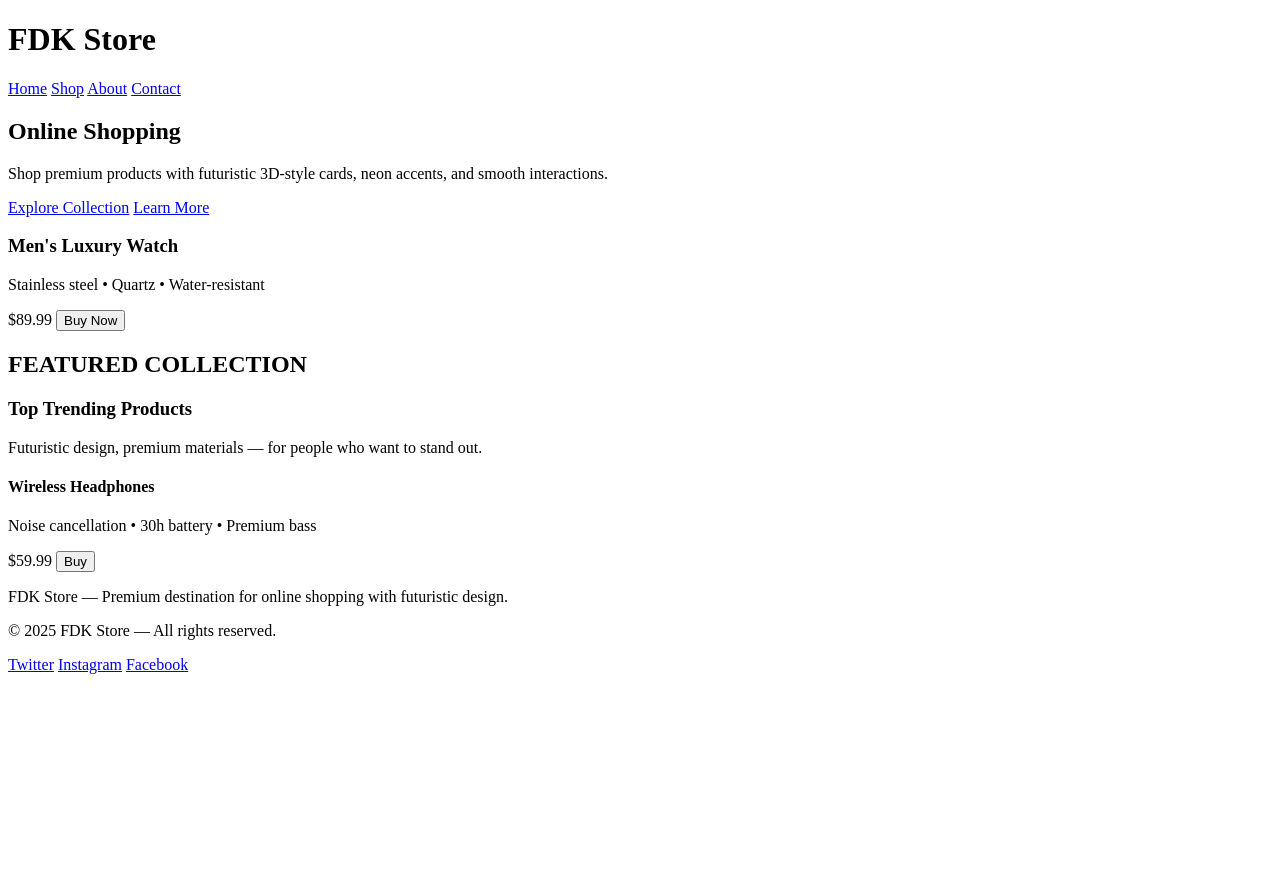
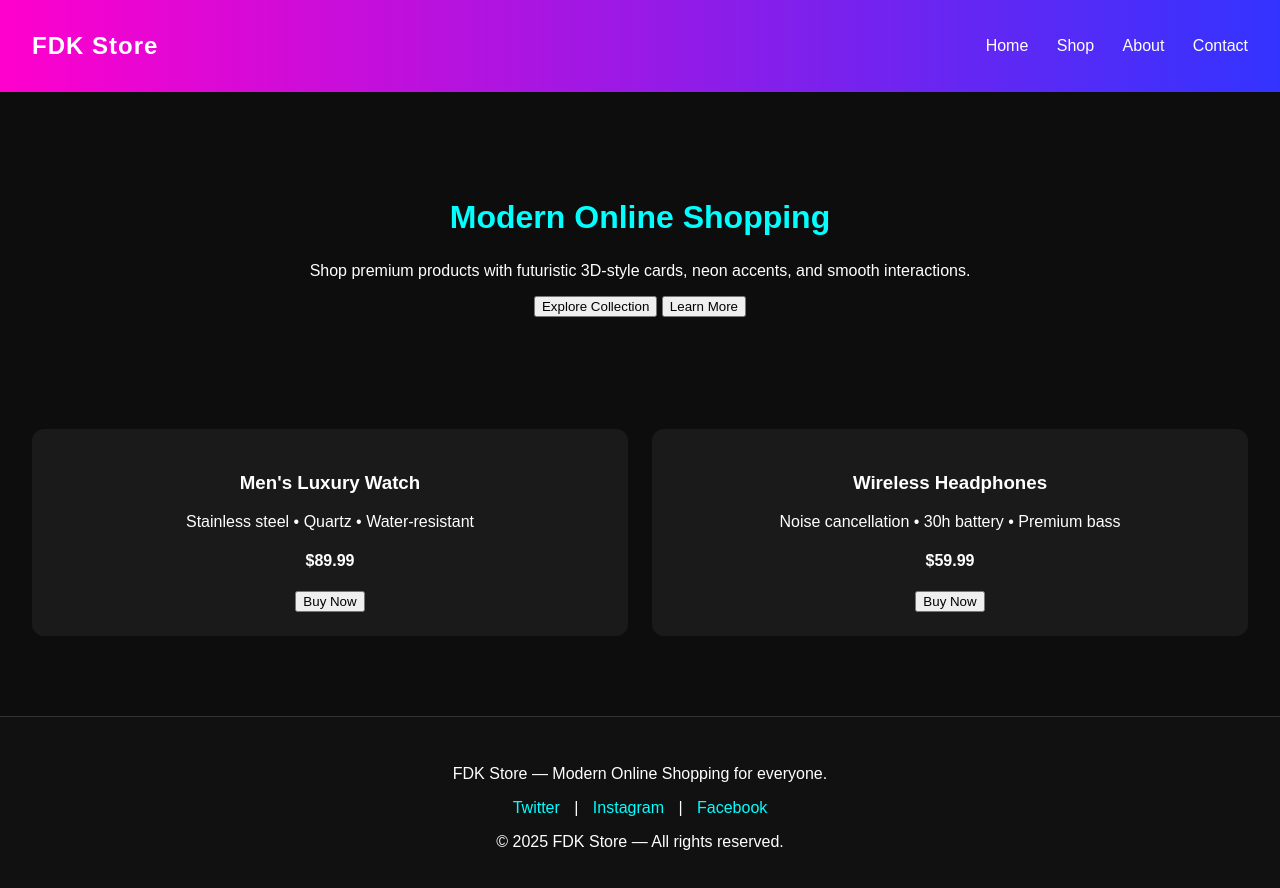
Before and after one commit to fawadkhan404/FDK-STORE-, a plain HTML site: page index.html in a window 1280 px wide. Before the commit the page ends 800 px from the top, so only its background shows below. Drawn offline with Linux system fonts and the light colour scheme.

Commit message:
Update index.html

```diff
--- a/index.html
+++ b/index.html
@@ -3,53 +3,93 @@
 <head>
   <meta charset="UTF-8" />
   <meta name="viewport" content="width=device-width, initial-scale=1.0" />
-  <title>FDK Store | Online Shopping</title>
+  <title>FDK Store | Modern Online Shopping</title>
 
-  <!-- ✅ SEO Meta Tags -->
-  <meta name="description" content="FDK Store — Online Shopping for premium watches, electronics, and fashion. Experience futuristic 3D-style design, neon themes, and trusted delivery in Pakistan." />
-  <meta name="keywords" content="FDK Store, online shopping Pakistan, 3D store, eCommerce, watches, electronics, fashion, futuristic design" />
-  <meta name="author" content="FDK Store Official" />
+  <!-- 🔹 SEO Meta Tags -->
+  <meta name="description" content="FDK Store – Modern Online Shopping for premium products with futuristic design and smooth experience." />
+  <meta name="keywords" content="FDK Store, online shopping, e-commerce, Pakistan, modern store, buy online, premium products" />
+  <meta name="author" content="Fawad Khan" />
+  <meta name="robots" content="index, follow" />
 
-  <!-- ✅ Open Graph / Facebook -->
-  <meta property="og:title" content="FDK Store | Online Shopping" />
-  <meta property="og:description" content="Shop premium watches, electronics, and more with futuristic 3D-style design and neon accents." />
-  <meta property="og:image" content="https://fdkstore.vercel.app/cover.jpg" />
+  <!-- 🔹 Open Graph / Social Media -->
+  <meta property="og:title" content="FDK Store | Modern Online Shopping" />
+  <meta property="og:description" content="Shop premium products with futuristic 3D cards, smooth transitions, and modern shopping design." />
   <meta property="og:url" content="https://fdkstore.vercel.app" />
   <meta property="og:type" content="website" />
+  <meta property="og:image" content="https://fdkstore.vercel.app/thumbnail.jpg" />
 
-  <!-- ✅ Twitter -->
-  <meta name="twitter:card" content="summary_large_image" />
-  <meta name="twitter:title" content="FDK Store | Online Shopping" />
-  <meta name="twitter:description" content="Shop premium products with futuristic design and smooth 3D-style cards." />
-  <meta name="twitter:image" content="https://fdkstore.vercel.app/cover.jpg" />
+  <!-- 🔹 Favicon -->
+  <link rel="icon" href="https://fdkstore.vercel.app/favicon.ico" />
 
-  <!-- ✅ Structured Data for Google -->
-  <script type="application/ld+json">
-  {
-    "@context": "https://schema.org",
-    "@type": "Store",
-    "name": "FDK Store",
-    "url": "https://fdkstore.vercel.app",
-    "logo": "https://fdkstore.vercel.app/logo.png",
-    "sameAs": [
-      "https://twitter.com/fdkstore",
-      "https://www.instagram.com/fdkstore",
-      "https://facebook.com/fdkstore"
-    ],
-    "description": "Online shopping for premium watches, electronics, and futuristic 3D-style products.",
-    "address": {
-      "@type": "PostalAddress",
-      "addressCountry": "PK"
+  <!-- 🔹 Canonical -->
+  <link rel="canonical" href="https://fdkstore.vercel.app" />
+
+  <!-- 🔹 Styles -->
+  <style>
+    body {
+      margin: 0;
+      font-family: "Poppins", sans-serif;
+      background-color: #0d0d0d;
+      color: #fff;
     }
-  }
-  </script>
-
-  <link rel="stylesheet" href="style.css" />
-  <link rel="icon" href="/favicon.ico" type="image/x-icon" />
+    header {
+      background: linear-gradient(90deg, #ff00cc, #3333ff);
+      padding: 1rem 2rem;
+      display: flex;
+      justify-content: space-between;
+      align-items: center;
+    }
+    header h1 {
+      font-size: 1.5rem;
+      letter-spacing: 1px;
+    }
+    nav a {
+      color: white;
+      margin-left: 1.5rem;
+      text-decoration: none;
+      font-weight: 500;
+    }
+    .hero {
+      text-align: center;
+      padding: 5rem 2rem;
+    }
+    .hero h2 {
+      font-size: 2rem;
+      color: #00ffff;
+    }
+    .products {
+      display: grid;
+      grid-template-columns: repeat(auto-fit, minmax(280px, 1fr));
+      gap: 1.5rem;
+      padding: 2rem;
+    }
+    .card {
+      background: #1a1a1a;
+      border-radius: 12px;
+      padding: 1.5rem;
+      text-align: center;
+      transition: transform 0.3s ease, box-shadow 0.3s ease;
+    }
+    .card:hover {
+      transform: translateY(-5px);
+      box-shadow: 0 0 20px #ff00cc;
+    }
+    footer {
+      text-align: center;
+      padding: 2rem;
+      background: #111;
+      margin-top: 3rem;
+      border-top: 1px solid #333;
+    }
+    .socials a {
+      margin: 0 10px;
+      color: #00ffff;
+      text-decoration: none;
+    }
+  </style>
 </head>
-
 <body>
-  <header class="header">
+  <header>
     <h1>FDK Store</h1>
     <nav>
       <a href="#">Home</a>
@@ -60,42 +100,35 @@
   </header>
 
   <section class="hero">
-    <h2>Online Shopping</h2>
+    <h2>Modern Online Shopping</h2>
     <p>Shop premium products with futuristic 3D-style cards, neon accents, and smooth interactions.</p>
-    <div class="buttons">
-      <a href="#" class="btn">Explore Collection</a>
-      <a href="#" class="btn secondary">Learn More</a>
-    </div>
+    <button>Explore Collection</button>
+    <button>Learn More</button>
   </section>
 
-  <section class="product">
-    <h3>Men's Luxury Watch</h3>
-    <p>Stainless steel • Quartz • Water-resistant</p>
-    <span>$89.99</span>
-    <button class="buy-btn">Buy Now</button>
-  </section>
-
-  <section class="featured">
-    <h2>FEATURED COLLECTION</h2>
-    <h3>Top Trending Products</h3>
-    <p>Futuristic design, premium materials — for people who want to stand out.</p>
-
+  <section class="products">
     <div class="card">
-      <h4>Wireless Headphones</h4>
+      <h3>Men's Luxury Watch</h3>
+      <p>Stainless steel • Quartz • Water-resistant</p>
+      <h4>$89.99</h4>
+      <button>Buy Now</button>
+    </div>
+    <div class="card">
+      <h3>Wireless Headphones</h3>
       <p>Noise cancellation • 30h battery • Premium bass</p>
-      <span>$59.99</span>
-      <button class="buy-btn">Buy</button>
+      <h4>$59.99</h4>
+      <button>Buy Now</button>
     </div>
   </section>
 
   <footer>
-    <p>FDK Store — Premium destination for online shopping with futuristic design.</p>
-    <p>© 2025 FDK Store — All rights reserved.</p>
+    <p>FDK Store — Modern Online Shopping for everyone.</p>
     <div class="socials">
-      <a href="#">Twitter</a>
-      <a href="#">Instagram</a>
+      <a href="#">Twitter</a> |
+      <a href="#">Instagram</a> |
       <a href="#">Facebook</a>
     </div>
+    <p>© 2025 FDK Store — All rights reserved.</p>
   </footer>
 </body>
-</html>
+  </html>
```
